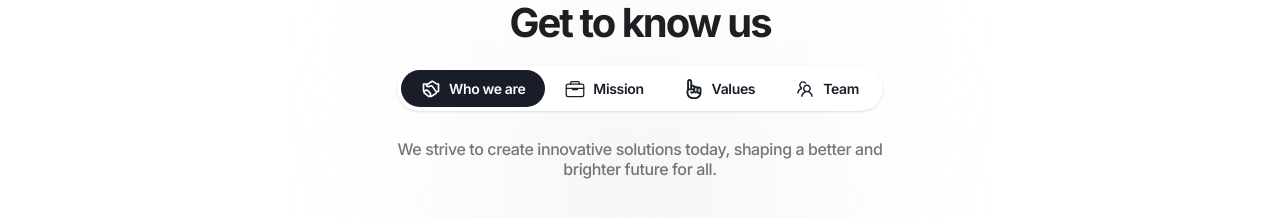
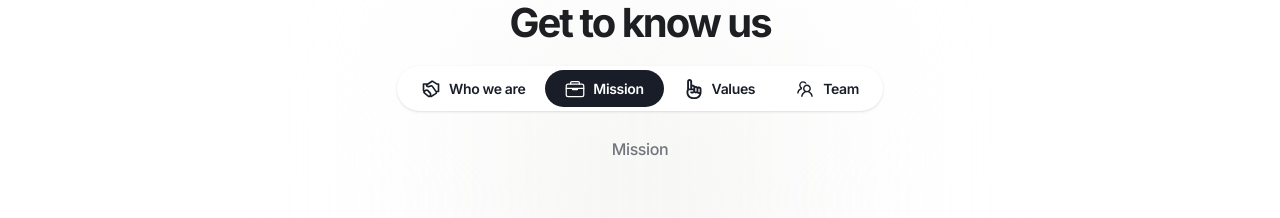
Before and after one commit to kevindermot99/SORWAZINI, a React (Vite) app: page / in a window 1280 px wide. Both pictures are taken after a click on the button "Mission". Shown: the part 741-959 px from the top of the page. Built offline with nearby package versions, Linux system fonts and the light colour scheme; what tailwindcss-bg-patterns would draw is missing.

Commit message:
About Us tabs

```diff
--- a/src/Pages/Home.jsx
+++ b/src/Pages/Home.jsx
@@ -27,6 +27,7 @@ function Home() {
   const [showContact, setShowContact] = useState(false);
   const [copyButtonText, SetCopyButtonText] = useState("Copy");
   const location = useLocation();
+  const [aboutUs, setAboutUs] = useState(1)
 
   const handleLinkCopy = () => {
     navigator.clipboard.writeText(window.location.href).then(() => {
@@ -363,26 +364,49 @@ function Home() {
                   {AboutUs.SectionName}
                 </h1>
                 <div className="bg-white w-full h-[45px] max-w-fit mt-5 rounded-full shadow p-1 flex items-center justify-center">
-                  <button className="px-5 bg-dark-body-color text-white h-full whitespace-nowrap rounded-full font-semibold text-sm tracking-tight flex items-center justify-center gap-2">
+                  <button onClick={() => {setAboutUs(1)}} className={`px-5 h-full whitespace-nowrap rounded-full font-semibold text-sm tracking-tight flex items-center justify-center gap-2 ${aboutUs === 1 ? 'transition duration-200 bg-dark-body-color text-white' : ' bg-transparent text-dark-body-color '}`}>
                     <RiShakeHandsLine className="text-[20px]" />
                     Who we are
                   </button>
-                  <button className="px-5 text-dark-body-color h-full whitespace-nowrap rounded-full font-semibold text-sm tracking-tight flex items-center justify-center gap-2">
+                  <button onClick={() => {setAboutUs(2)}}  className={`px-5 text-dark-body-color h-full whitespace-nowrap rounded-full font-semibold text-sm tracking-tight flex items-center justify-center gap-2 ${aboutUs === 2 ? 'transition duration-200 bg-dark-body-color text-white' : ' bg-transparent text-dark-body-color '}`}>
                     <IoBriefcaseOutline className="text-[20px]" />
                     Mission
                   </button>
-                  <button className="px-5 text-dark-body-color h-full whitespace-nowrap rounded-full font-semibold text-sm tracking-tight flex items-center justify-center gap-2">
+                  <button onClick={() => {setAboutUs(3)}} className={`px-5 text-dark-body-color h-full whitespace-nowrap rounded-full font-semibold text-sm tracking-tight flex items-center justify-center gap-2 ${aboutUs === 3 ? 'transition duration-200 bg-dark-body-color text-white' : ' bg-transparent text-dark-body-color '}`}>
                     <FaRegHandPointUp className="text-[20px]" />
                     Values
                   </button>
-                  <button className="px-5 text-dark-body-color h-full whitespace-nowrap rounded-full font-semibold text-sm tracking-tight flex items-center justify-center gap-2">
+                  <button onClick={() => {setAboutUs(4)}} className={`px-5 text-dark-body-color h-full whitespace-nowrap rounded-full font-semibold text-sm tracking-tight flex items-center justify-center gap-2 ${aboutUs === 4 ? 'transition duration-200 bg-dark-body-color text-white' : ' bg-transparent text-dark-body-color '}`}>
                     <AiOutlineTeam className="text-[20px]" />
                     Team
                   </button>
                 </div>
-                <div className="mt-2">
+
+                {/* Who we are */}
+                <div className={`mt-2 ${aboutUs === 1 ? 'flex' : 'hidden' }`}>
                   <p className="font-medium max-w-[500px] text-dark-body-color/60 text-center pt-5 max-sm:pt-2 tracking-tight leading-5 max-sm:px-5 ">
-                    {HeroText.Small}
+                    Who we are
+                  </p>
+                </div>
+
+                {/* Mission */}
+                <div className={`mt-2 ${aboutUs === 2 ? 'flex' : 'hidden' }`}>
+                  <p className="font-medium max-w-[500px] text-dark-body-color/60 text-center pt-5 max-sm:pt-2 tracking-tight leading-5 max-sm:px-5 ">
+                    Mission
+                  </p>
+                </div>
+
+                {/* Values */}
+                <div className={`mt-2 ${aboutUs === 3 ? 'flex' : 'hidden' }`}>
+                  <p className="font-medium max-w-[500px] text-dark-body-color/60 text-center pt-5 max-sm:pt-2 tracking-tight leading-5 max-sm:px-5 ">
+                    Values
+                  </p>
+                </div>
+
+                {/* Team */}
+                <div className={`mt-2 ${aboutUs === 4 ? 'flex' : 'hidden' }`}>
+                  <p className="font-medium max-w-[500px] text-dark-body-color/60 text-center pt-5 max-sm:pt-2 tracking-tight leading-5 max-sm:px-5 ">
+                    Team
                   </p>
                 </div>
               </Reveal>
```
